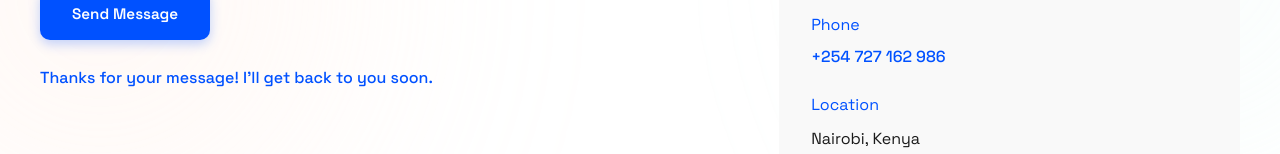
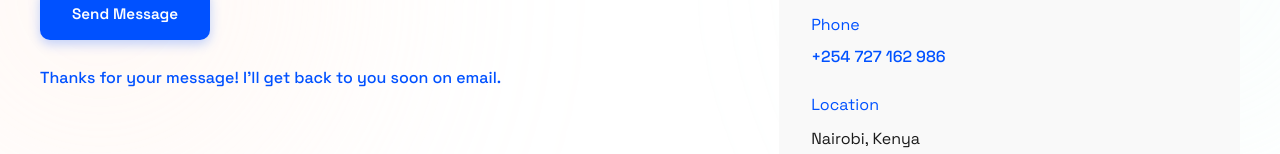
Before and after one commit to Billy272/Portfolio, a Next.js app: page /contact in a window 1280 px wide. Both pictures are taken after typing "Sample", "name@example.com", "Sample", "Sample" into the empty fields and a click on the button "Send Message". Shown: the part 894-1048 px from the top of the page. Built offline with nearby package versions, Linux system fonts and the light colour scheme; no server answers; the database is empty.

Commit message:
fix: clarify submission confirmation message to include email follow-up

```diff
--- a/app/contact/page.tsx
+++ b/app/contact/page.tsx
@@ -219,7 +219,7 @@ export default function ContactPage() {
 
               {submitted && (
                 <p style={{ color: "var(--primary-blue)", fontWeight: "500" }}>
-                  Thanks for your message! I&apos;ll get back to you soon.
+                  Thanks for your message! I&apos;ll get back to you soon on email.
                 </p>
               )}
             </form>
```
